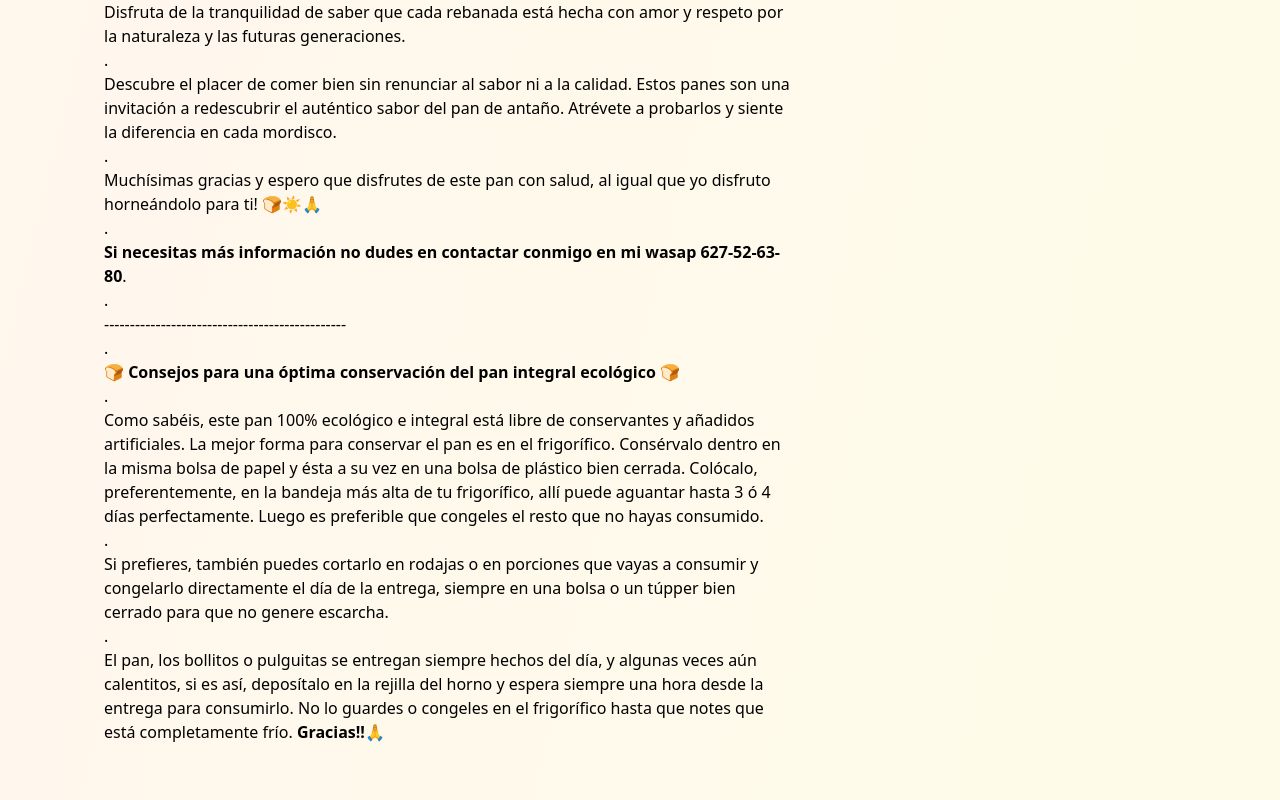
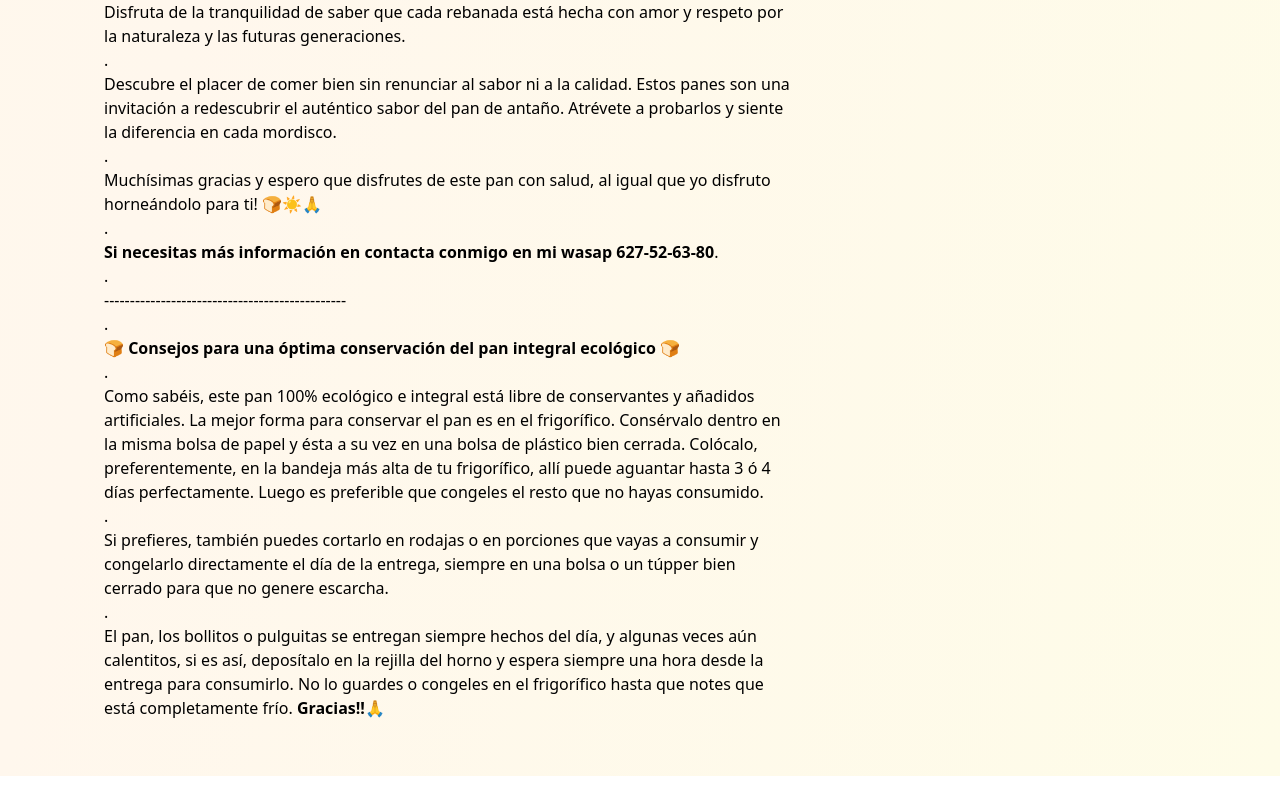
Before and after one commit to ruiznietocom-web/panes4, a React (Create React App) app: page /informacion in a window 1280 px wide. Shown: the part 4500-5300 px from the top of the page. After the commit the page ends 5276 px from the top, so only its background shows below. Built offline with nearby package versions, Linux system fonts and the light colour scheme.

Commit message:
Update InformacionPage.js

```diff
--- a/src/pages/InformacionPage.js
+++ b/src/pages/InformacionPage.js
@@ -206,7 +206,7 @@ Muchísimas gracias y espero que disfrutes de este pan con salud, al igual que y
 </p>
 
 <p>
-<strong>Si necesitas más información no dudes en contactar conmigo en mi wasap 627-52-63-80</strong>.
+<strong>Si necesitas más información en contacta conmigo en mi wasap 627-52-63-80</strong>.
 </p>
 
 <p>
```
